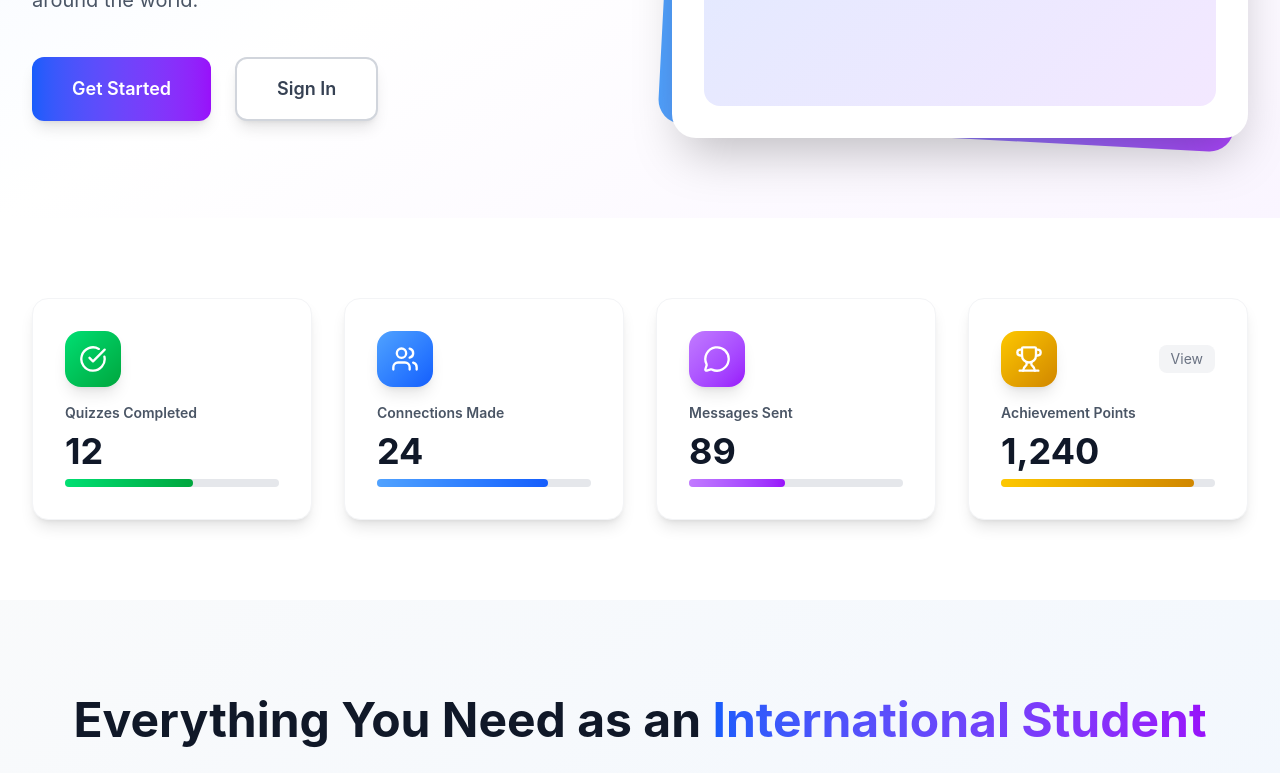
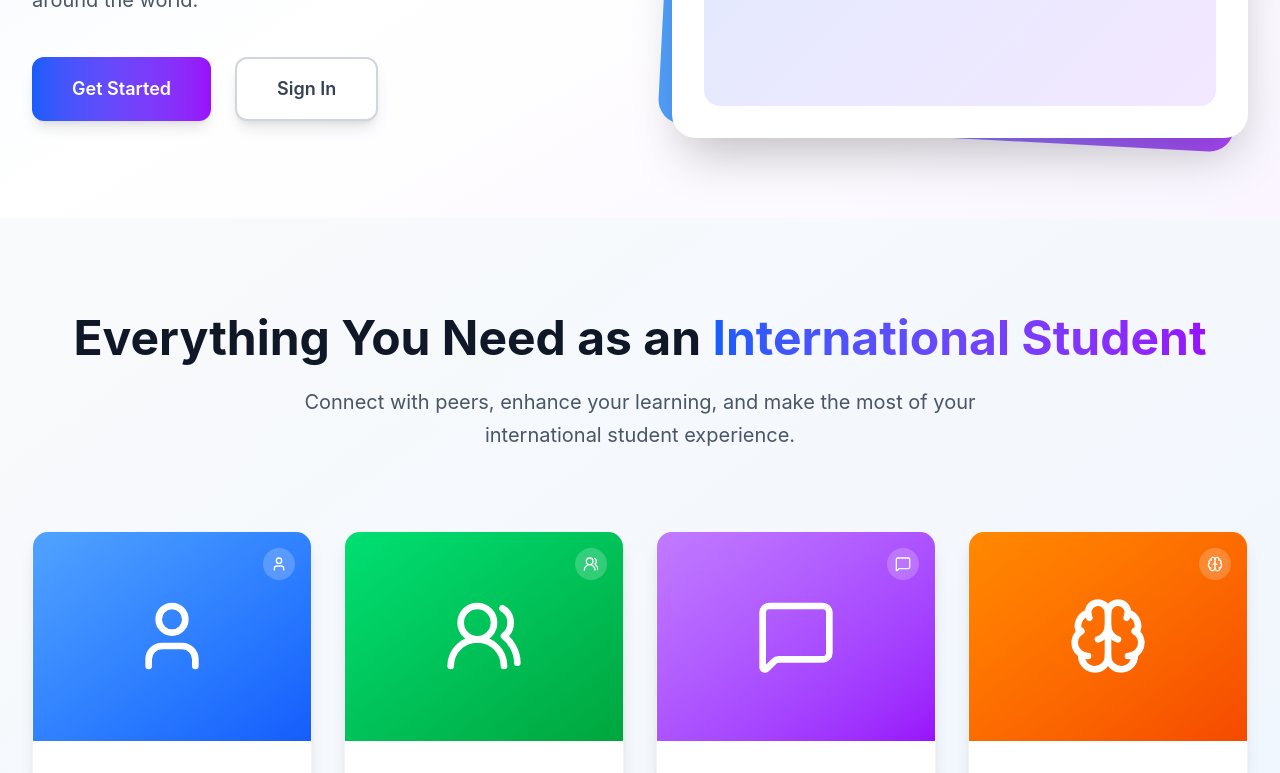
Before and after one commit to davidejindu/BridgeU, a React (Vite) app in the folder frontend/: page / in a window 1280 px wide. Shown: the part 599-1372 px from the top of the page. Built offline with nearby package versions, Linux system fonts and the light colour scheme; no server answers.

Commit message:
notifications + home screen

```diff
--- a/frontend/src/components/NotificationBell.tsx
+++ b/frontend/src/components/NotificationBell.tsx
@@ -41,14 +41,50 @@ const NotificationBell: React.FC<NotificationBellProps> = ({ className = "" }) =
   const [loading, setLoading] = useState(false);
   const [processingRequest, setProcessingRequest] = useState<string | null>(null);
   const [activeTab, setActiveTab] = useState<'connections' | 'messages'>('connections');
+  // Load seen notifications from localStorage on component mount
   const [seenNotifications, setSeenNotifications] = useState<{
     connections: Set<string>;
     messages: Set<string>;
-  }>({
+  }>(() => {
+    try {
+      const saved = localStorage.getItem('seenNotifications');
+      console.log('Loading seen notifications from localStorage:', saved);
+      if (saved) {
+        const parsed = JSON.parse(saved);
+        const result = {
+          connections: new Set(parsed.connections || []),
+          messages: new Set(parsed.messages || [])
+        };
+        console.log('Parsed seen notifications:', result);
+        return result;
+      }
+    } catch (error) {
+      console.error('Failed to load seen notifications from localStorage:', error);
+    }
+    console.log('No saved seen notifications, using empty sets');
+    return {
       connections: new Set(),
       messages: new Set()
+    };
   });
   const dropdownRef = useRef<HTMLDivElement>(null);
+
+  // Save seen notifications to localStorage
+  const saveSeenNotifications = (newSeenNotifications: {
+    connections: Set<string>;
+    messages: Set<string>;
+  }) => {
+    try {
+      const toSave = {
+        connections: Array.from(newSeenNotifications.connections),
+        messages: Array.from(newSeenNotifications.messages)
+      };
+      console.log('Saving seen notifications to localStorage:', toSave);
+      localStorage.setItem('seenNotifications', JSON.stringify(toSave));
+    } catch (error) {
+      console.error('Failed to save seen notifications to localStorage:', error);
+    }
+  };
 
   // Fetch pending connection requests
   const fetchPendingRequests = async () => {
@@ -84,12 +120,16 @@ const NotificationBell: React.FC<NotificationBellProps> = ({ className = "" }) =
           });
 
           // Clean up seen state for requests that no longer exist
-          setSeenNotifications(prev => ({
+          setSeenNotifications(prev => {
+            const newState = {
               ...prev,
               connections: new Set([...prev.connections].filter(id =>
                 newRequests.some((req: any) => req.id === id)
               ))
-          }));
+            };
+            saveSeenNotifications(newState);
+            return newState;
+          });
         }
       }
     } catch (error) {
@@ -131,17 +171,33 @@ const NotificationBell: React.FC<NotificationBellProps> = ({ className = "" }) =
           });
 
           // Clean up seen state for messages that no longer exist
-          setSeenNotifications(prev => ({
+          setSeenNotifications(prev => {
+            const newState = {
               ...prev,
               messages: new Set([...prev.messages].filter(id =>
                 newMessages.some((msg: any) => msg.message_id === id)
               ))
-          }));
+            };
+            saveSeenNotifications(newState);
+            return newState;
+          });
         }
       }
     } catch (error) {
       console.error('Failed to fetch recent messages:', error);
     }
+  };
+
+  // Clean up old seen notifications
+  const cleanupSeenNotifications = (connectionIds: string[], messageIds: string[]) => {
+    setSeenNotifications(prev => {
+      const newState = {
+        connections: new Set([...prev.connections].filter(id => connectionIds.includes(id))),
+        messages: new Set([...prev.messages].filter(id => messageIds.includes(id)))
+      };
+      saveSeenNotifications(newState);
+      return newState;
+    });
   };
 
   // Fetch all notifications
@@ -256,7 +312,11 @@ const NotificationBell: React.FC<NotificationBellProps> = ({ className = "" }) =
       seenMessages: seenNotifications.messages.size,
       unseenConnections: counts.connections,
       unseenMessages: counts.messages,
-      totalUnseen: counts.total
+      totalUnseen: counts.total,
+      seenConnectionsList: Array.from(seenNotifications.connections),
+      seenMessagesList: Array.from(seenNotifications.messages),
+      connectionRequestIds: connectionRequests.map(r => r.id),
+      messageIds: recentMessages.map(m => m.message_id)
     });
 
     return counts;
@@ -265,10 +325,14 @@ const NotificationBell: React.FC<NotificationBellProps> = ({ className = "" }) =
   // Handle message click - navigate to messages page
   const handleMessageClick = (conversationId: string, messageId: string) => {
     // Mark this specific message as seen
-    setSeenNotifications(prev => ({
+    setSeenNotifications(prev => {
+      const newState = {
         ...prev,
         messages: new Set([...prev.messages, messageId])
-    }));
+      };
+      saveSeenNotifications(newState);
+      return newState;
+    });
 
     navigate('/messages', { state: { selectedConversationId: conversationId } });
     setIsOpen(false);
@@ -280,6 +344,15 @@ const NotificationBell: React.FC<NotificationBellProps> = ({ className = "" }) =
       fetchAllNotifications();
     }
   }, [user]);
+
+  // Clean up seen notifications when connection requests or messages change
+  useEffect(() => {
+    if (connectionRequests.length > 0 || recentMessages.length > 0) {
+      const connectionIds = connectionRequests.map(req => req.id);
+      const messageIds = recentMessages.map(msg => msg.message_id);
+      cleanupSeenNotifications(connectionIds, messageIds);
+    }
+  }, [connectionRequests, recentMessages]);
 
   // Refresh requests every 30 seconds
   useEffect(() => {
@@ -383,10 +456,14 @@ const NotificationBell: React.FC<NotificationBellProps> = ({ className = "" }) =
                       className={`p-4 hover:bg-gray-50 cursor-pointer ${isUnseen ? 'bg-blue-50 border-l-4 border-blue-500' : ''}`}
                       onClick={() => {
                         // Mark this specific connection request as seen
-                        setSeenNotifications(prev => ({
+                        setSeenNotifications(prev => {
+                          const newState = {
                             ...prev,
                             connections: new Set([...prev.connections, request.id])
-                        }));
+                          };
+                          saveSeenNotifications(newState);
+                          return newState;
+                        });
                       }}
                     >
                       <div className="flex items-start space-x-3">
--- a/frontend/src/pages/Home.tsx
+++ b/frontend/src/pages/Home.tsx
@@ -1,6 +1,6 @@
 import React from 'react';
 import { Link } from 'react-router-dom';
-import { CheckCircle, Users, MessageCircle, Trophy, User, Users2, MessageSquare, Brain } from 'lucide-react';
+import { Users, User, Users2, MessageSquare, Brain } from 'lucide-react';
 import { useAuth } from '../contexts/AuthContext';
 
 const Home: React.FC = () => {
@@ -90,67 +90,6 @@ const Home: React.FC = () => {
         </div>
       </section>
 
-      {/* Statistics Section */}
-      <section className="bg-white py-20">
-        <div className="max-w-7xl mx-auto px-4 sm:px-6 lg:px-8">
-          <div className="grid grid-cols-2 lg:grid-cols-4 gap-8">
-            <div className="group bg-white rounded-2xl p-8 shadow-lg border border-gray-100 hover:shadow-2xl transition-all duration-300 transform hover:-translate-y-2">
-              <div className="flex items-center justify-between mb-4">
-                <div className="w-14 h-14 bg-gradient-to-br from-green-400 to-green-600 rounded-2xl flex items-center justify-center shadow-lg">
-                  <CheckCircle className="w-7 h-7 text-white" />
-                </div>
-              </div>
-              <h3 className="text-sm font-semibold text-gray-600 mb-2">Quizzes Completed</h3>
-              <p className="text-4xl font-bold text-gray-900 mb-2">12</p>
-              <div className="w-full bg-gray-200 rounded-full h-2">
-                <div className="bg-gradient-to-r from-green-400 to-green-600 h-2 rounded-full" style={{width: '60%'}}></div>
-              </div>
-            </div>
-
-            <div className="group bg-white rounded-2xl p-8 shadow-lg border border-gray-100 hover:shadow-2xl transition-all duration-300 transform hover:-translate-y-2">
-              <div className="flex items-center justify-between mb-4">
-                <div className="w-14 h-14 bg-gradient-to-br from-blue-400 to-blue-600 rounded-2xl flex items-center justify-center shadow-lg">
-                  <Users className="w-7 h-7 text-white" />
-                </div>
-              </div>
-              <h3 className="text-sm font-semibold text-gray-600 mb-2">Connections Made</h3>
-              <p className="text-4xl font-bold text-gray-900 mb-2">24</p>
-              <div className="w-full bg-gray-200 rounded-full h-2">
-                <div className="bg-gradient-to-r from-blue-400 to-blue-600 h-2 rounded-full" style={{width: '80%'}}></div>
-              </div>
-            </div>
-
-            <div className="group bg-white rounded-2xl p-8 shadow-lg border border-gray-100 hover:shadow-2xl transition-all duration-300 transform hover:-translate-y-2">
-              <div className="flex items-center justify-between mb-4">
-                <div className="w-14 h-14 bg-gradient-to-br from-purple-400 to-purple-600 rounded-2xl flex items-center justify-center shadow-lg">
-                  <MessageCircle className="w-7 h-7 text-white" />
-                </div>
-              </div>
-              <h3 className="text-sm font-semibold text-gray-600 mb-2">Messages Sent</h3>
-              <p className="text-4xl font-bold text-gray-900 mb-2">89</p>
-              <div className="w-full bg-gray-200 rounded-full h-2">
-                <div className="bg-gradient-to-r from-purple-400 to-purple-600 h-2 rounded-full" style={{width: '45%'}}></div>
-              </div>
-            </div>
-
-            <div className="group bg-white rounded-2xl p-8 shadow-lg border border-gray-100 hover:shadow-2xl transition-all duration-300 transform hover:-translate-y-2">
-              <div className="flex items-center justify-between mb-4">
-                <div className="w-14 h-14 bg-gradient-to-br from-yellow-400 to-yellow-600 rounded-2xl flex items-center justify-center shadow-lg">
-                  <Trophy className="w-7 h-7 text-white" />
-                </div>
-                <button className="text-sm text-gray-500 hover:text-gray-700 bg-gray-100 hover:bg-gray-200 px-3 py-1 rounded-lg transition-colors">
-                  View
-                </button>
-              </div>
-              <h3 className="text-sm font-semibold text-gray-600 mb-2">Achievement Points</h3>
-              <p className="text-4xl font-bold text-gray-900 mb-2">1,240</p>
-              <div className="w-full bg-gray-200 rounded-full h-2">
-                <div className="bg-gradient-to-r from-yellow-400 to-yellow-600 h-2 rounded-full" style={{width: '90%'}}></div>
-              </div>
-            </div>
-          </div>
-        </div>
-      </section>
 
       {/* Features Section */}
       <section className="bg-gradient-to-br from-gray-50 to-blue-50 py-24">
--- a/frontend/src/services/authService.ts
+++ b/frontend/src/services/authService.ts
@@ -14,6 +14,7 @@ export interface User {
   major?: string;
   lookingFor?: string[];
   languages?: Array<{ name: string; level: string }>;
+  connections?: string[];
   connectionCount?: number;
   createdAt: string;
 }
```
Also changed, not shown: 1 other file (tests, documents, lock files or other folders). Lines whose indentation alone changed are shown as unchanged.
